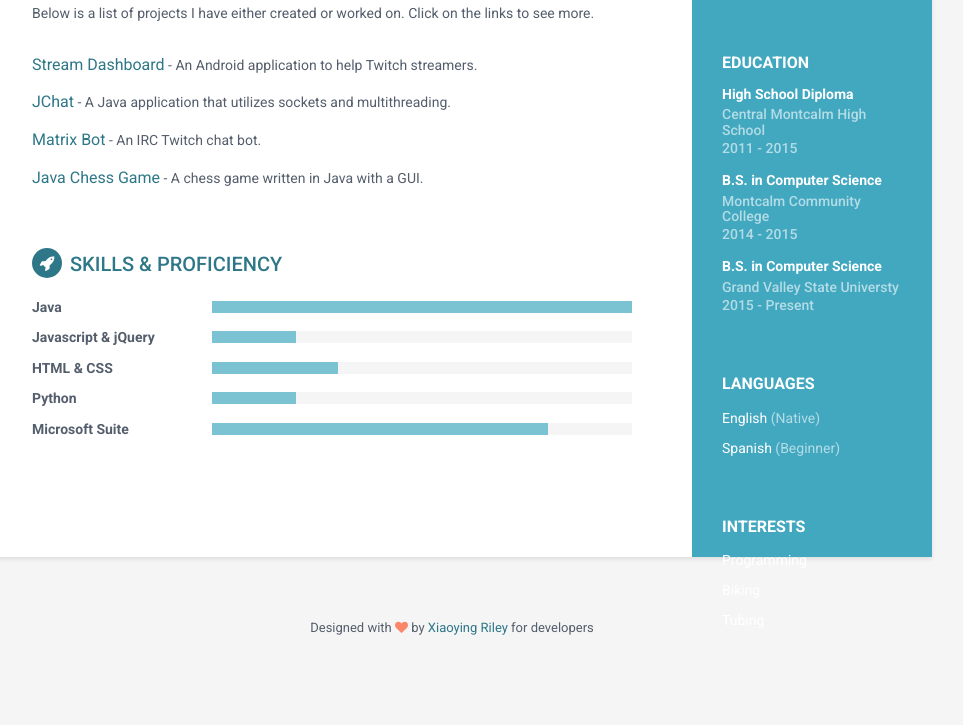
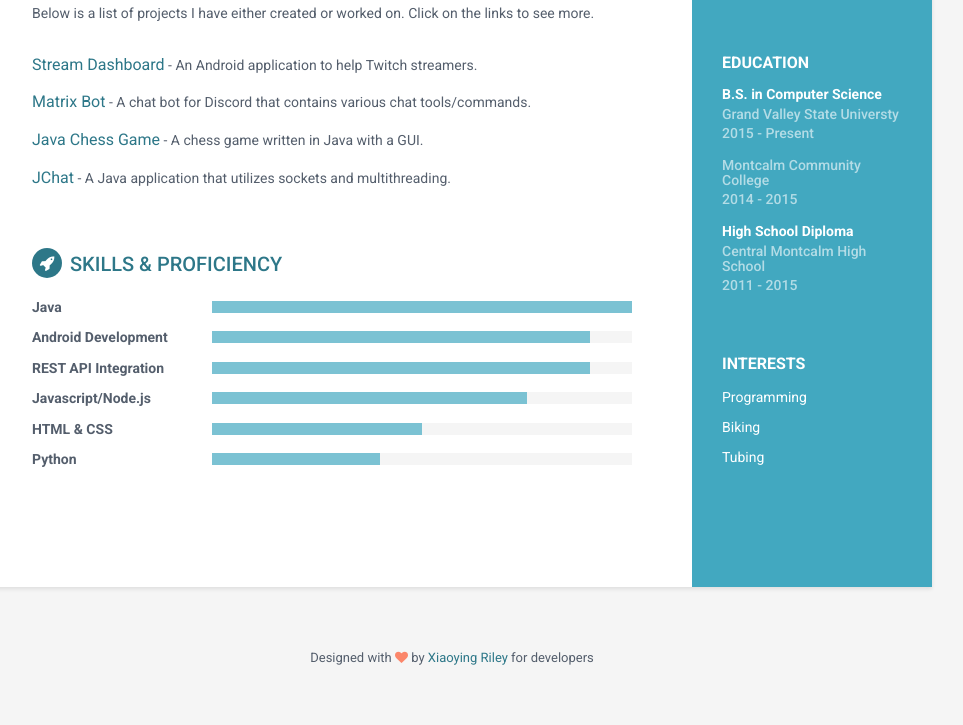
Before and after one commit to Matrix159/Matrix159.github.io, a plain HTML site: page index.html in a window 1280 px wide. Shown: the part 512-1237 px from the top of the page, without its empty margins (188-1151 px from the left). Before the commit the page ends 1211 px from the top, so only its background shows below. Drawn offline with Linux system fonts and the light colour scheme.

Commit message:
Updated portfolio

```diff
--- a/index.html
+++ b/index.html
@@ -49,34 +49,27 @@
             <div class="education-container container-block">
                 <h2 class="container-block-title">Education</h2>
                 <div class="item">
+                    <h4 class="degree">B.S. in Computer Science</h4>
+                    <h5 class="meta">Grand Valley State Universty</h5>
+                    <div class="time">2015 - Present</div>
+
+                </div><!--//item-->
+                <div class="item">
+
+                    <h5 class="meta">Montcalm Community College</h5>
+                    <div class="time">2014 - 2015</div>
+                </div><!--//item-->
+                <div class="item">
                     <h4 class="degree">High School Diploma</h4>
                     <h5 class="meta">Central Montcalm High School</h5>
                     <div class="time">2011 - 2015</div>
                 </div><!--//item-->
-                <div class="item">
-                    <h4 class="degree">B.S. in Computer Science</h4>
-                    <h5 class="meta">Montcalm Community College</h5>
-                    <div class="time">2014 - 2015</div>
-                </div><!--//item-->
-				<div class="item">
-                    <h4 class="degree">B.S. in Computer Science</h4>
-                    <h5 class="meta">Grand Valley State Universty</h5>
-                    <div class="time">2015 - Present</div>
-                </div><!--//item-->
-
-
 
 
 		   </div><!--//education-container-->
 
-            <div class="languages-container container-block">
-                <h2 class="container-block-title">Languages</h2>
-                <ul class="list-unstyled interests-list">
-                    <li>English <span class="lang-desc">(Native)</span></li>
-                    <li>Spanish <span class="lang-desc">(Beginner)</span></li>
-                </ul>
-            </div><!--//interests-->
 
+            <!--//interests-->
             <div class="interests-container container-block">
                 <h2 class="container-block-title">Interests</h2>
                 <ul class="list-unstyled interests-list">
@@ -98,7 +91,7 @@
             </section><!--//section-->
 
             <section class="section experiences-section">
-                <h2 class="section-title"><i class="fa fa-briefcase"></i>Experiences</h2>
+                <h2 class="section-title"><i class="fa fa-briefcase"></i>Experience</h2>
 
                 <div class="item">
                     <div class="meta">
@@ -122,67 +115,77 @@
                 <div class="item">
                     <span class="project-title"><a href="https://play.google.com/store/apps/details?id=com.matrix159.twitchdashboard&hl=en">Stream Dashboard</a></span> - <span class="project-tagline">An Android application to help Twitch streamers.</span>
 
-                </div><!--//item-->
+                </div>
                 <div class="item">
-                    <span class="project-title"><a href="https://github.com/Matrix159/JChat">JChat</a></span> - <span class="project-tagline">A Java application that utilizes sockets and multithreading.</span>
-
-                </div><!--//item-->
-                <div class="item">
-                    <span class="project-title"><a href="https://github.com/Matrix159/MatrixBot" target="_blank">Matrix Bot</a></span> -
-                    <span class="project-tagline">An IRC Twitch chat bot.</span>
+                    <span class="project-title"><a href="https://github.com/Matrix159/MatrixDiscordBot" target="_blank">Matrix Bot</a></span> -
+                    <span class="project-tagline">A chat bot for Discord that contains various chat tools/commands.</span>
                 </div><!--//item-->
 
                 <div class="item">
                     <span class="project-title"><a href="https://github.com/Matrix159/ChessGame" target="_blank">Java Chess Game</a></span> -
                     <span class="project-tagline">A chess game written in Java with a GUI.</span>
                 </div><!--//item-->
+                <!--//item-->
+                <div class="item">
+                    <span class="project-title"><a href="https://github.com/Matrix159/JChat">JChat</a></span> - <span class="project-tagline">A Java application that utilizes sockets and multithreading.</span>
 
+                </div><!--//item-->
             </section><!--//section-->
 
             <section class="skills-section section">
                 <h2 class="section-title"><i class="fa fa-rocket"></i>Skills &amp; Proficiency</h2>
                 <div class="skillset">
+                    <!--//item-->
                     <div class="item">
                         <h3 class="level-title">Java</h3>
                         <div class="level-bar">
                             <div class="level-bar-inner" data-level="100%">
                             </div>
                         </div><!--//level-bar-->
-                    </div><!--//item-->
-
+                    </div>
+                    <!--//item-->
                     <div class="item">
-                        <h3 class="level-title">Javascript &amp; jQuery</h3>
+                        <h3 class="level-title">Android Development</h3>
                         <div class="level-bar">
-                            <div class="level-bar-inner" data-level="20%">
+                            <div class="level-bar-inner" data-level="90%">
                             </div>
                         </div><!--//level-bar-->
-                    </div><!--//item-->
-
+                    </div>
+                    <!--//item-->
+                    <div class="item">
+                        <h3 class="level-title">REST API Integration</h3>
+                        <div class="level-bar">
+                            <div class="level-bar-inner" data-level="90%">
+                            </div>
+                        </div><!--//level-bar-->
+                    </div>
+                    <!--//item-->
+                    <div class="item">
+                        <h3 class="level-title">Javascript/Node.js</h3>
+                        <div class="level-bar">
+                            <div class="level-bar-inner" data-level="75%">
+                            </div>
+                        </div><!--//level-bar-->
+                    </div>
+                    <!--//item-->
                     <div class="item">
                         <h3 class="level-title">HTML &amp CSS </h3>
                         <div class="level-bar">
-                            <div class="level-bar-inner" data-level="30%">
+                            <div class="level-bar-inner" data-level="50%">
                             </div>
                         </div><!--//level-bar-->
-                    </div><!--//item-->
+                    </div>
+                    <!--//item-->
 
+                    <!--//item-->
                     <div class="item">
                         <h3 class="level-title">Python</h3>
                         <div class="level-bar">
-                            <div class="level-bar-inner" data-level="20%">
+                            <div class="level-bar-inner" data-level="40%">
                             </div>
                         </div><!--//level-bar-->
-                    </div><!--//item-->
-
-                    <div class="item">
-                        <h3 class="level-title">Microsoft Suite</h3>
-                        <div class="level-bar">
-                            <div class="level-bar-inner" data-level="80%">
-                            </div>
-                        </div><!--//level-bar-->
-                    </div><!--//item-->
-
-
+                    </div>
+                    <!--//item-->
 
                 </div>
             </section><!--//skills-section-->
```
